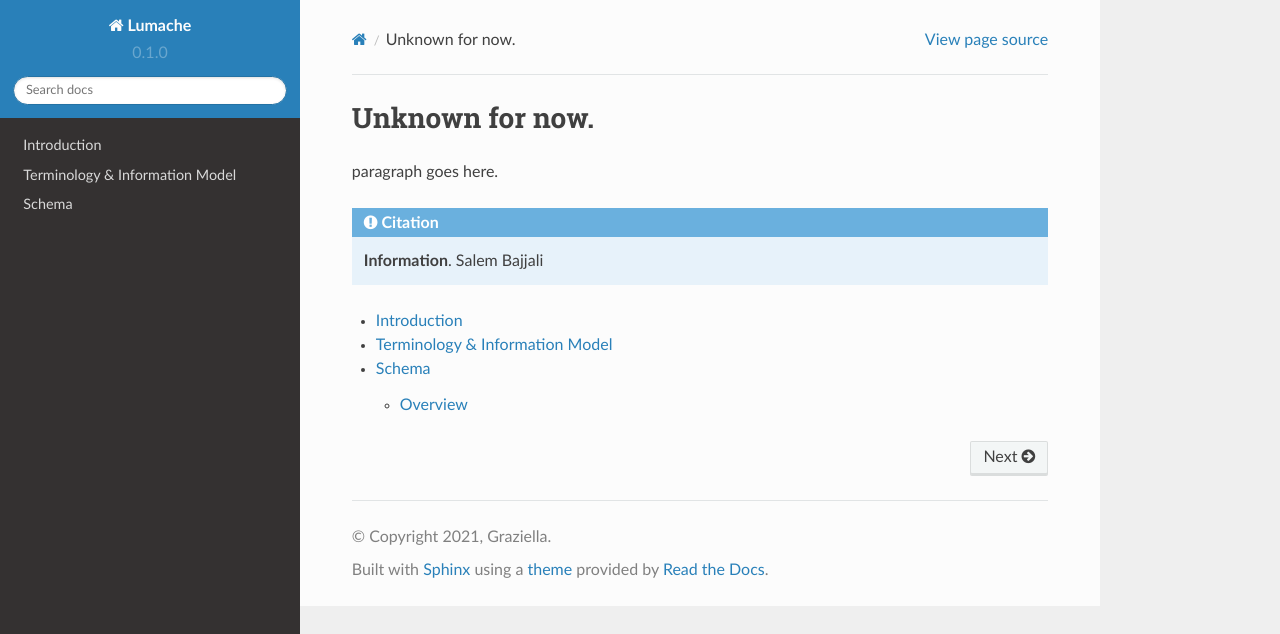
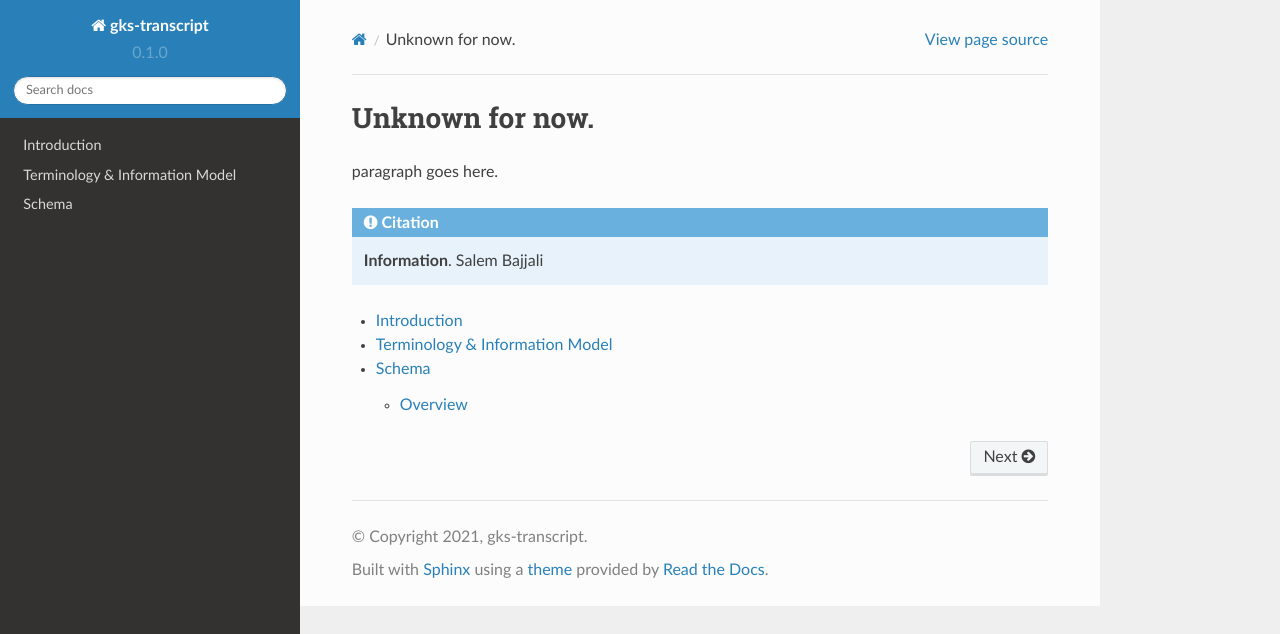
Before and after one commit to SalemBajjali/rtd-tutorial, a Sphinx documentation site: the page built from docs/source/index.rst, in a window 1280 px wide. Shown: the top 634 px of the page. Built offline with Sphinx 7.4.7 and the Read the Docs theme 2.0.0, drawn with Linux system fonts in a browser that asks for light colours.

Commit message:
update conf.py

```diff
--- a/docs/source/conf.py
+++ b/docs/source/conf.py
@@ -2,9 +2,9 @@
 
 # -- Project information
 
-project = 'Lumache'
-copyright = '2021, Graziella'
-author = 'Graziella'
+project = 'gks-transcript'
+copyright = '2021, gks-transcript'
+author = 'Salem'
 
 release = '0.1'
 version = '0.1.0'
```
